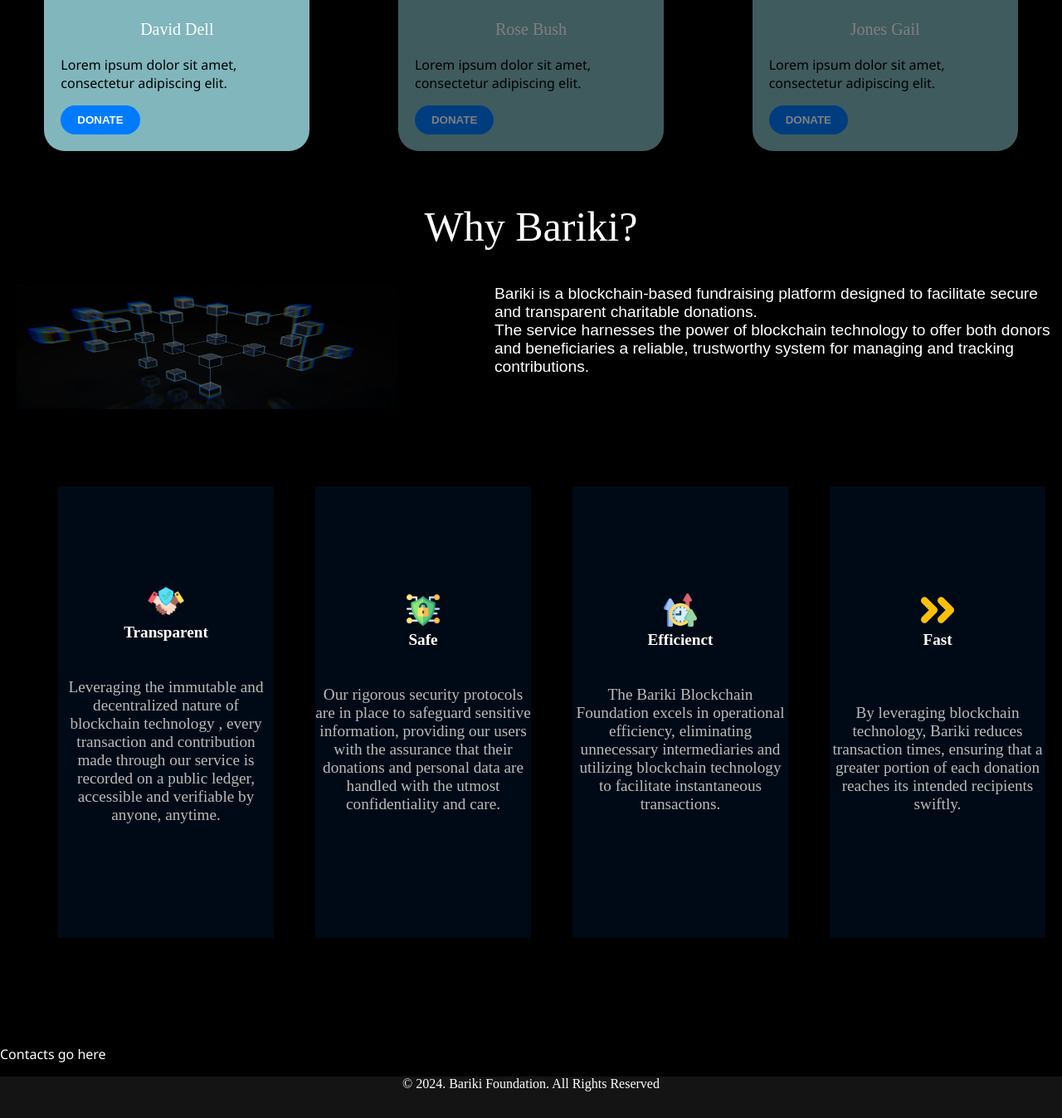
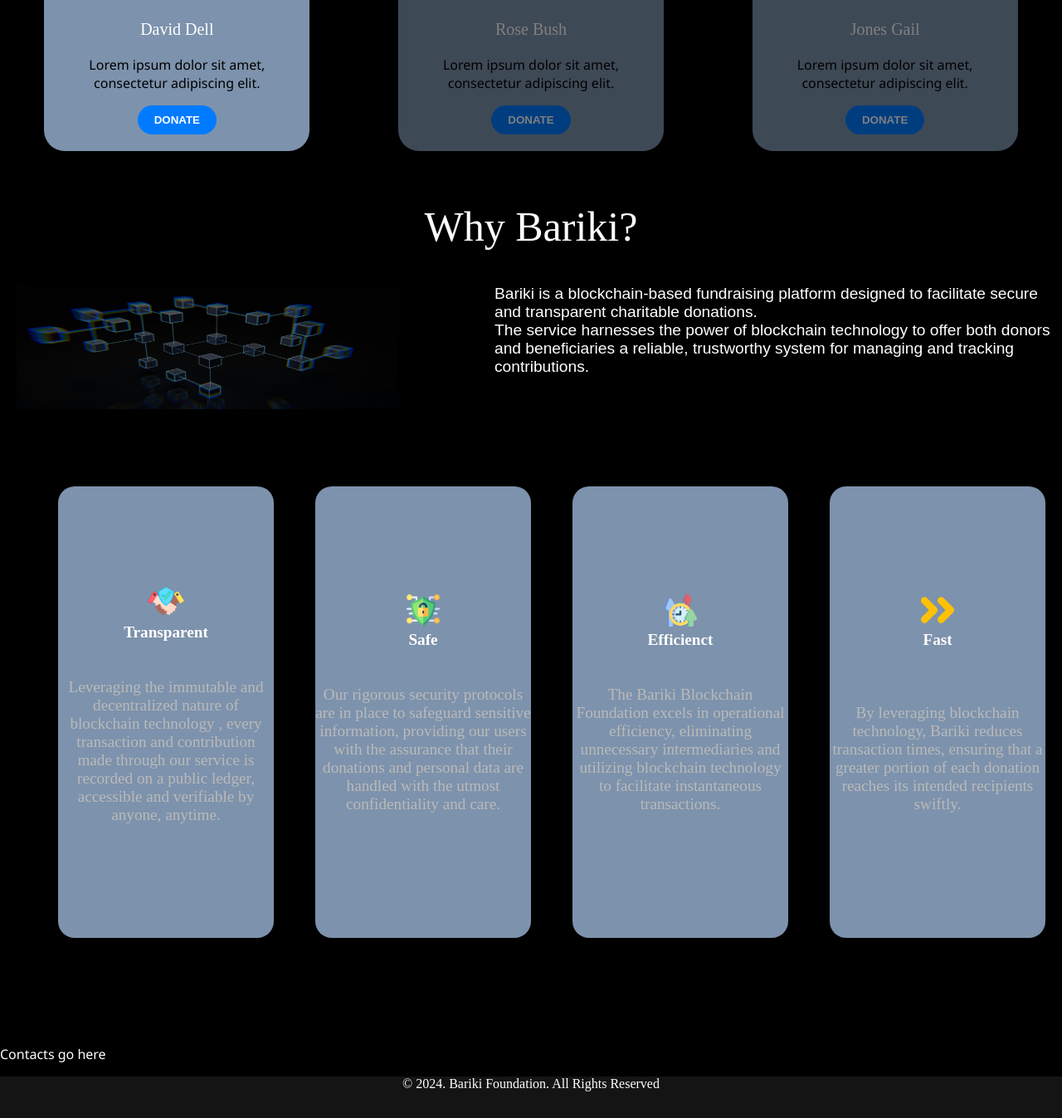
Before and after one commit to SenZmaKi/Bariki, a Flask app: page / in a window 1280 px wide. Shown: the part 907-2254 px from the top of the page at 83% size. Run offline with Flask 3, Linux system fonts and the light colour scheme; data that the repository does not hold is empty; some web fonts are replaced.

Commit message:
styles change

```diff
--- a/app/static/styles.css
+++ b/app/static/styles.css
@@ -287,9 +287,10 @@ margin-right: 10%;
     flex-direction: column;
     text-align: center;
     color: #bababa;
+    border-radius: 20px;
 
     margin-bottom: 50px;
-    background-color: #000a16;
+    background-color: #7d92ac;
   }
 
   .safety{
@@ -302,9 +303,10 @@ margin-right: 10%;
     flex-direction: column;
     text-align: center;
     color: #bababa;
+    border-radius: 20px;
     /* margin-left: 200px; */
     margin-bottom: 50px;
-    background-color: #000a16;
+    background-color: #7d92ac;
   }
 
   .tracking{
@@ -317,9 +319,10 @@ margin-right: 10%;
     flex-direction: column;
     text-align: center;
     color: #bababa;
+    border-radius: 20px;
 
     margin-bottom: 50px;
-    background-color: #000a16;
+    background-color: #7d92ac;
   }
 
   .inventory{
@@ -332,9 +335,10 @@ margin-right: 10%;
     flex-direction: column;
     text-align: center;
     color: #bababa;
+    border-radius: 20px;
 
     margin-bottom: 50px;
-    background-color: #000a16;
+    background-color: #7d92ac;
   }
 
   .ian{
@@ -367,7 +371,7 @@ margin-right: 10%;
 
 .card {
   margin: auto;
-  background-color: #81b6bd;
+  background-color: #7d92ac;
   position: relative;
   width: 320px;
   padding: 20px;
@@ -378,8 +382,8 @@ margin-right: 10%;
 }
 
 .card button{
-  display: flex;
-  align-items: center;
+  display: block;
+  margin: auto;
   background-color: #007bff; /* Example blue background color */
   color: white; /* White text color */
   border: none; /* No border */
@@ -390,6 +394,10 @@ margin-right: 10%;
   text-transform: uppercase; /* Uppercase text */
   margin-top: 10px; /* Margin at the top */
   transition: background-color 0.3s ease;
+}
+
+.card p{
+  text-align: center;
 }
 
 .card.active {
```
